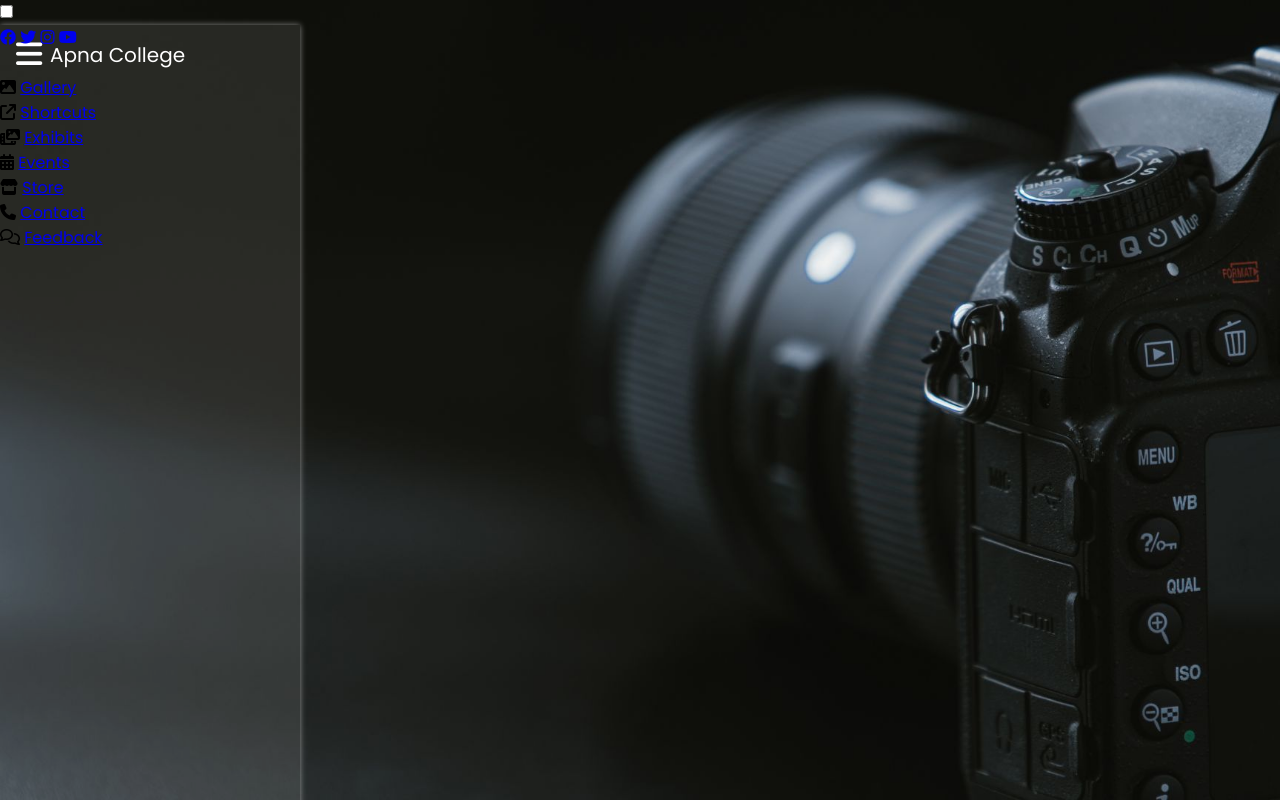
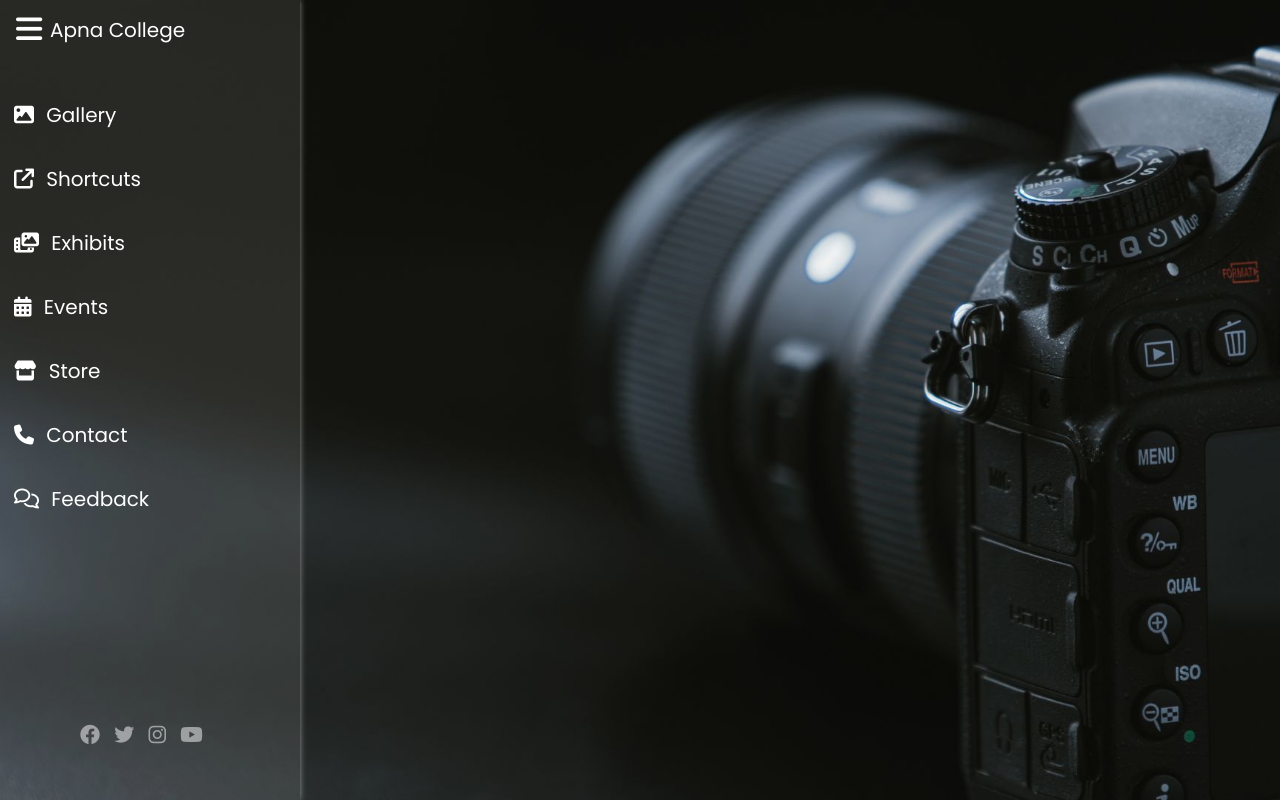
Before and after one commit to pornima-toke/Apna-College, a plain HTML site: page Pornima/Mini Project/index.html in a window 1280 px wide. Drawn offline with Linux system fonts and the light colour scheme.

Commit message:
Update style.css
change this code and add new

```diff
--- a/Pornima/Mini Project/style.css
+++ b/Pornima/Mini Project/style.css
@@ -55,5 +55,37 @@
 .sidebar_menu .menu {
     position: absolute;
     width: 100%;
-    top: 50px;
+    top: 80px;
 }
+
+.sidebar_menu .menu li {
+    margin-top: 6px;
+    padding: 14px;
+}
+
+.sidebar_menu .menu i,
+a{
+    color: white;
+    text-decoration: none;
+    font-size: 20px;
+}
+
+.sidebar_menu .menu i {
+    padding-right: 8px;
+}
+
+.sidebar_menu .social_media {
+    position: absolute;
+    left: 25%;
+    bottom: 50px; ;
+}
+
+.sidebar_menu .social_media i {
+    color: white;
+    opacity: 0.5;
+    padding: 0 5px;
+}
+
+#check {
+    display: none;
+}
```
